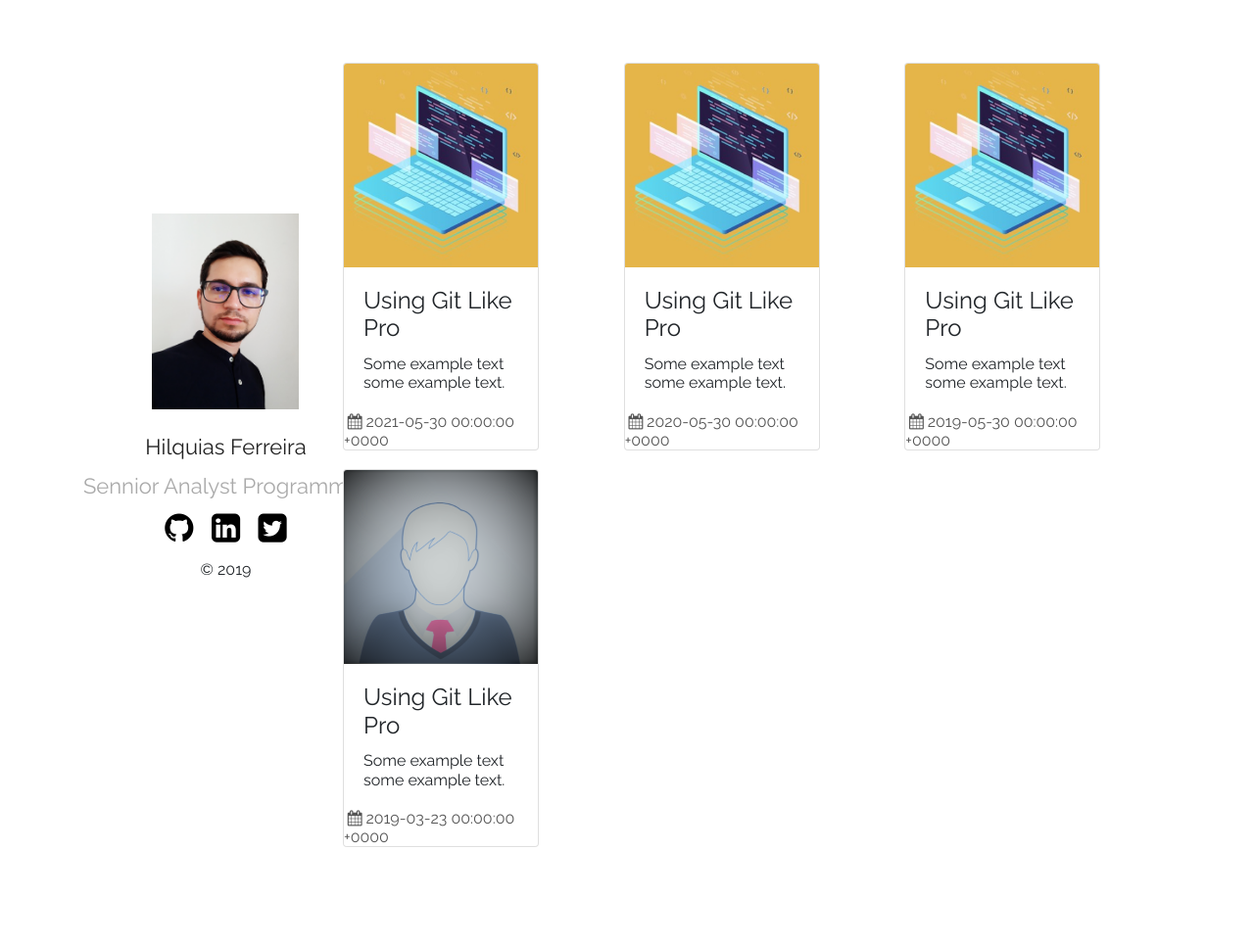
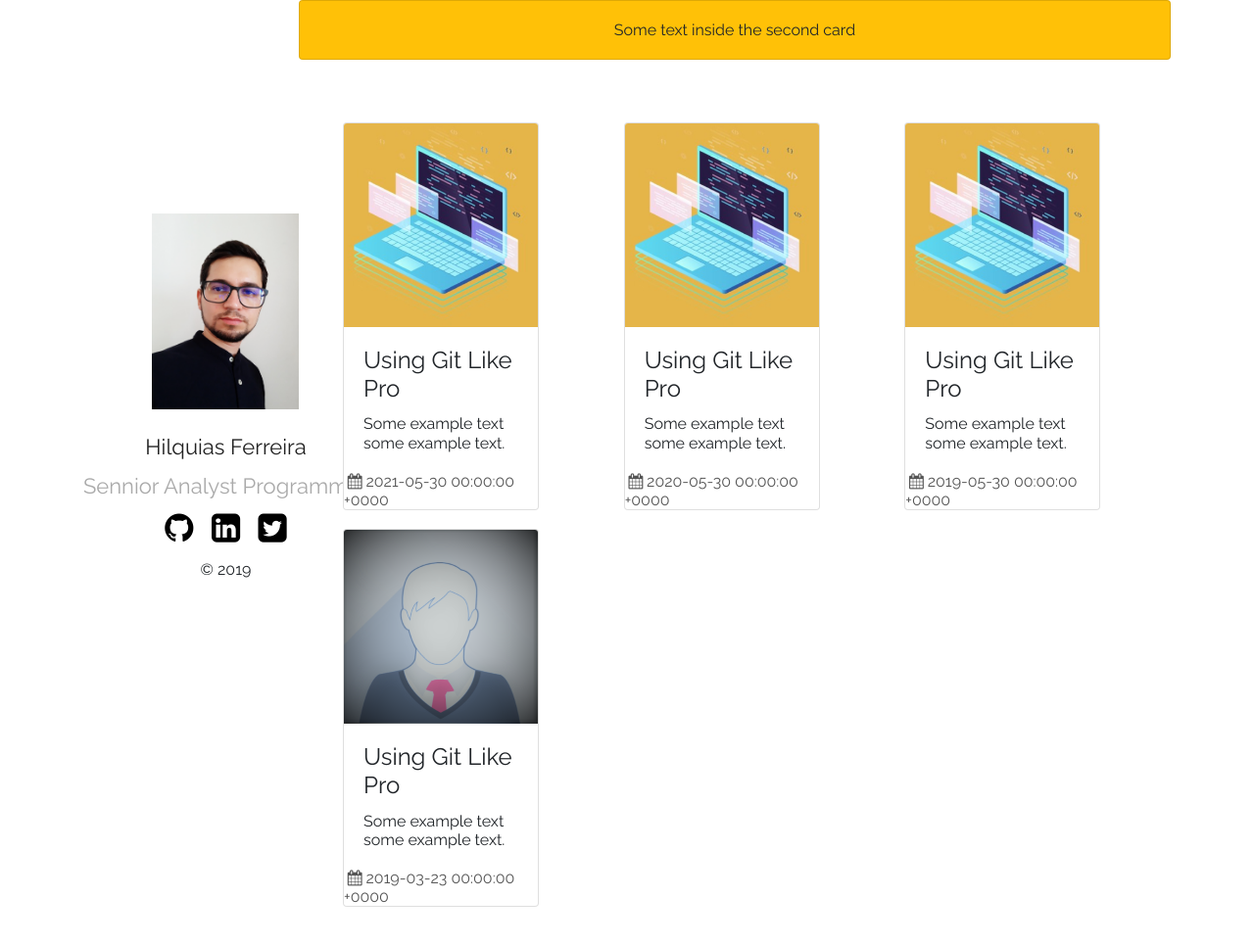
Before and after one commit to hilquiasferreira/hilquiasferreira.github.io, a Jekyll site: the page built from index.md, in a window 1280 px wide and 971 px high. Shown: the top 965 px of the window at 98% size. Built offline with Jekyll 4.4.1, drawn with Linux system fonts in a browser that asks for light colours.

Commit message:
homefile

```diff
--- a/_layouts/home.html
+++ b/_layouts/home.html
@@ -1,6 +1,14 @@
 ---
 layout: default
 ---
+
+<header>
+	<div class="card bg-warning">
+		<div class="card-body text-center">
+			<p class="card-text">Some text inside the second card</p>
+		</div>
+	</div>
+</header>
 
 {%- if page.title -%}
 <h1 class="page-heading">{{ page.title }}</h1>
```
